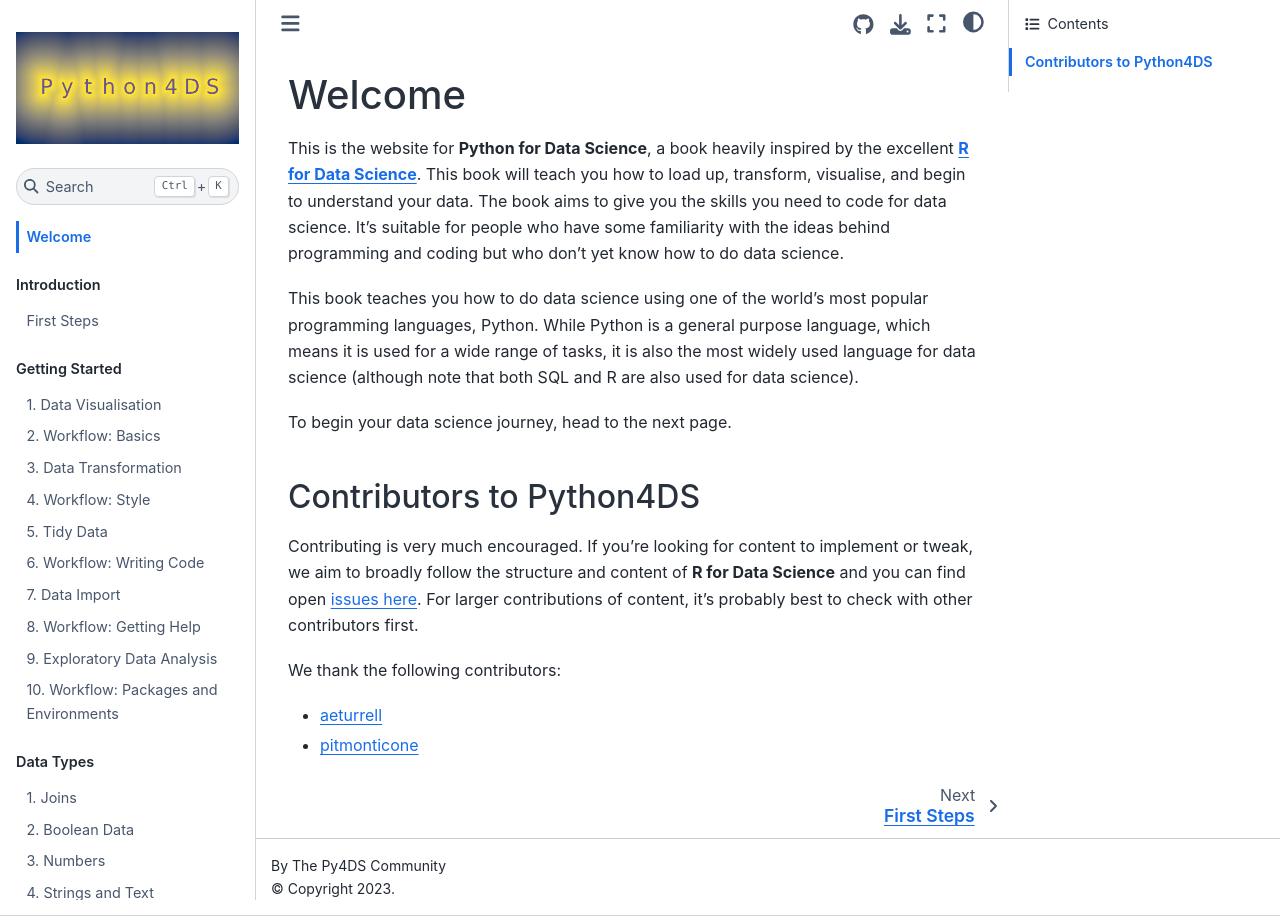
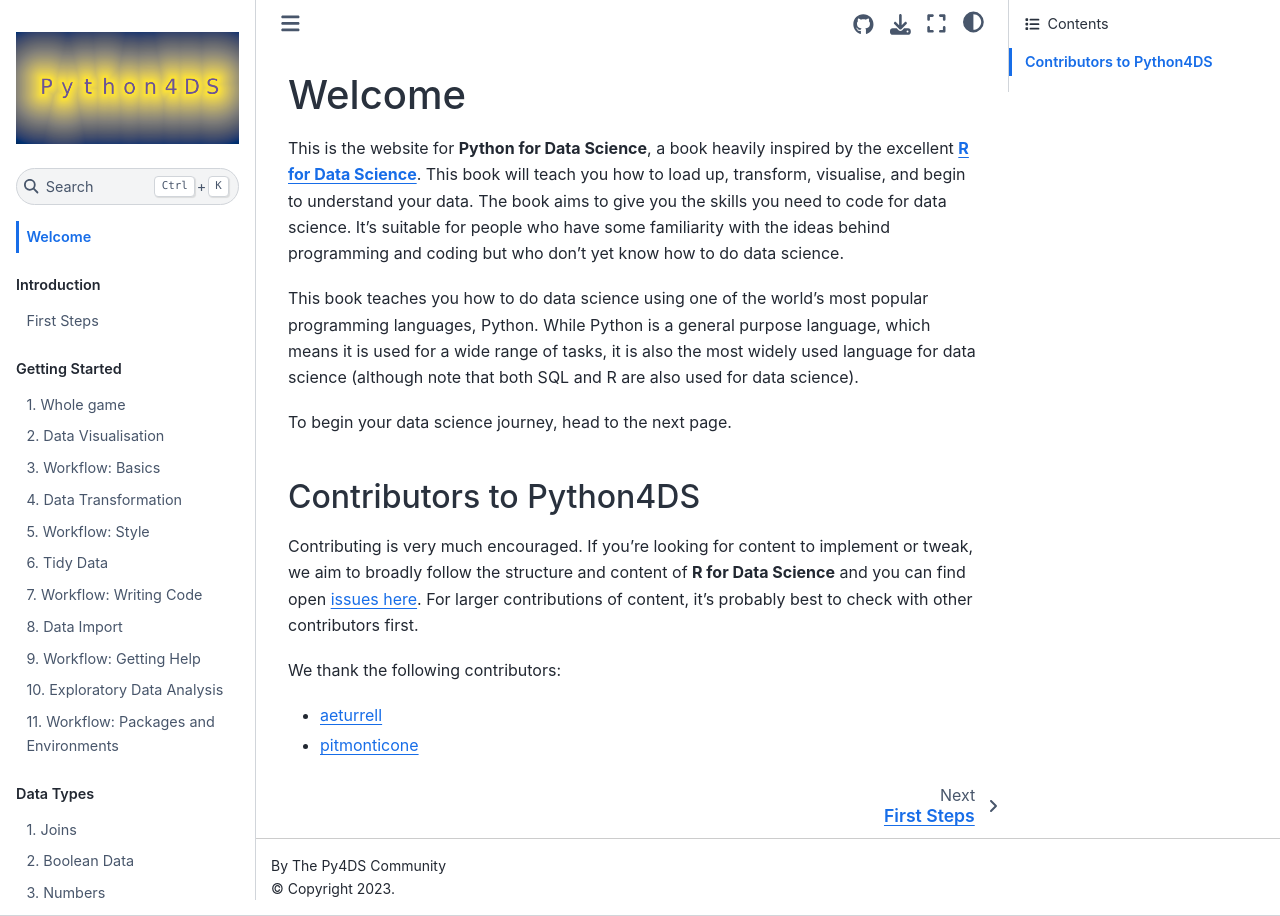
Before and after one commit to aeturrell/python4DS, a Jupyter Book: the page built from welcome.md, in a window 1280 px wide. Built offline with Jupyter Book 1.0.4 settings and Sphinx 7.4.7 and the Sphinx Book theme 1.1.4, drawn with Linux system fonts in a browser that asks for light colours.

Commit message:
fix toc & api page

```diff
--- a/_toc.yml
+++ b/_toc.yml
@@ -10,6 +10,7 @@
 - caption: Getting Started
   numbered: true
   chapters:
+  - file: whole-game
   - file: data-visualise
   - file: workflow-basics
   - file: data-transform
```
Also changed, not shown: webscraping-and-apis.ipynb.
